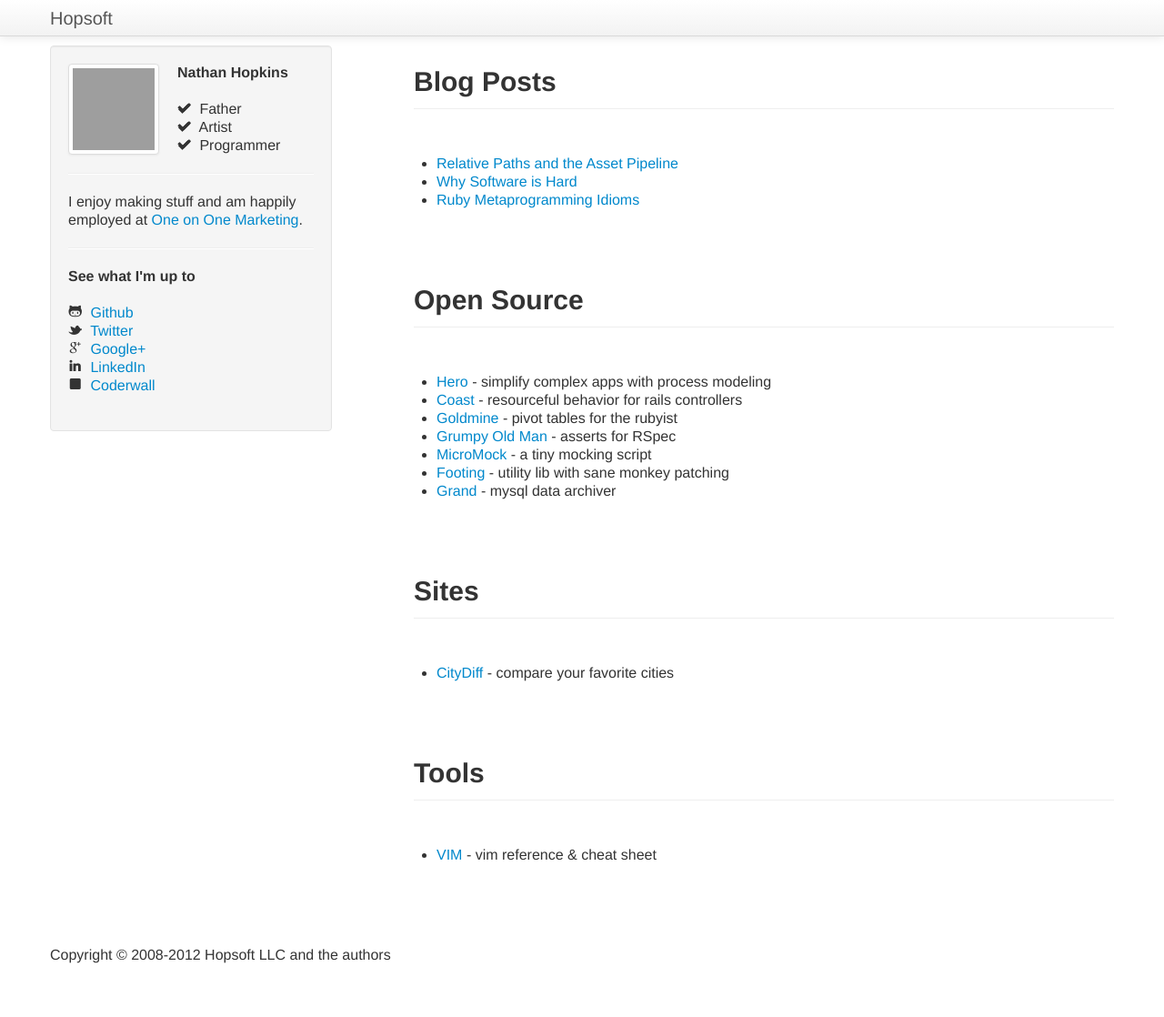
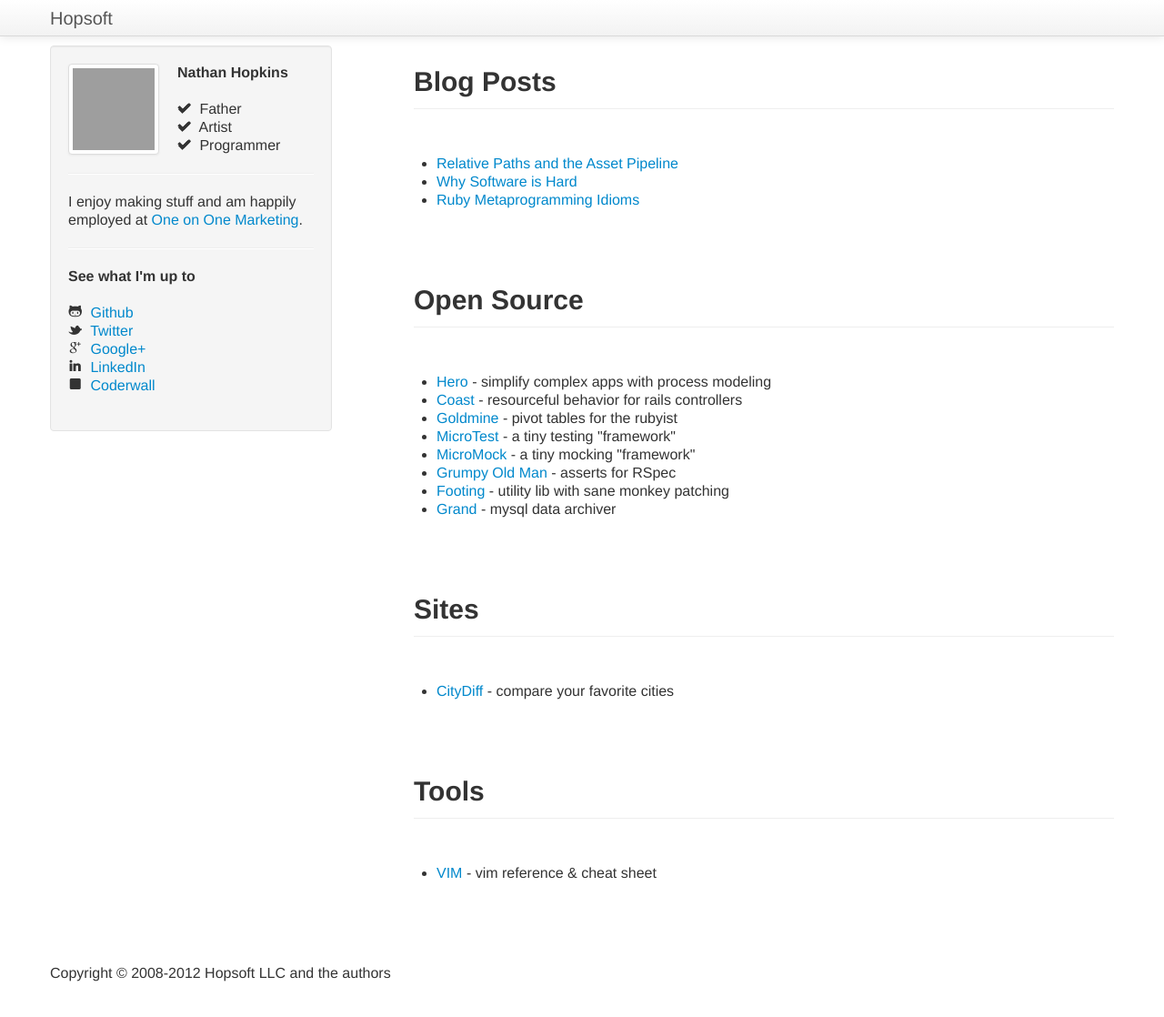
Before and after one commit to hopsoft/hopsoft.github.io, a Jekyll site: the page built from index.markdown, in a window 1280 px wide and 1130 px high. Shown: the top 1118 px of the window at 91% size. Built offline with Jekyll 4.4.1, drawn with Linux system fonts in a browser that asks for light colours; grey boxes are pictures that could not be loaded.

Commit message:
Added a micro_test link.

```diff
--- a/index.markdown
+++ b/index.markdown
@@ -53,12 +53,16 @@ layout: bootstrap
         - pivot tables for the rubyist
       </li>
       <li>
-        <a href="http://hopsoft.github.com/grumpy_old_man">Grumpy Old Man</a>
-        - asserts for RSpec
+        <a href="http://hopsoft.github.com/micro_test">MicroTest</a>
+        - a tiny testing "framework"
       </li>
       <li>
         <a href="http://hopsoft.github.com/micro_mock">MicroMock</a>
-        - a tiny mocking script
+        - a tiny mocking "framework"
+      </li>
+      <li>
+        <a href="http://hopsoft.github.com/grumpy_old_man">Grumpy Old Man</a>
+        - asserts for RSpec
       </li>
       <li>
         <a href="http://hopsoft.github.com/footing/">Footing</a>
```
